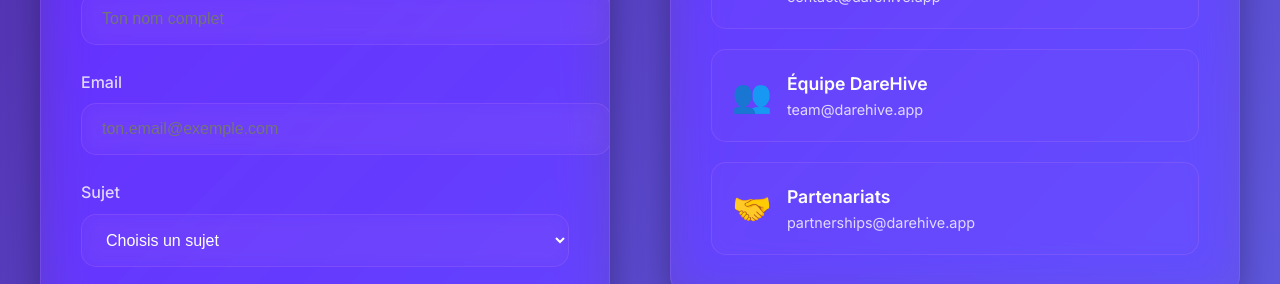
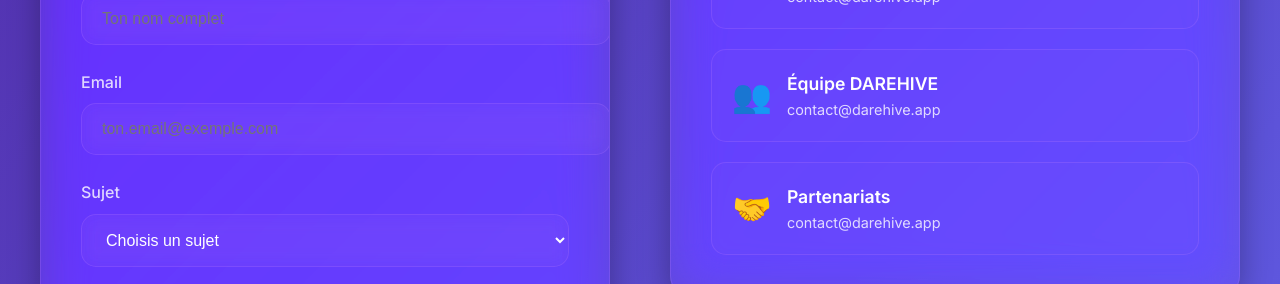
Before and after one commit to RaphPitz/darehive-site, a Next.js app: page /contact in a window 1280 px wide. Shown: the part 790-1074 px from the top of the page. Built offline with nearby package versions, Linux system fonts and the light colour scheme.

Commit message:
Tous les mails de contact redirigés vers contact@darehive.app (CGU, page contact, etc.)

```diff
--- a/src/app/contact/page.tsx
+++ b/src/app/contact/page.tsx
@@ -219,7 +219,7 @@
                   </a>
 
                   <a
-                    href="mailto:team@darehive.app"
+                    href="mailto:contact@darehive.app"
                     style={{
                       display: 'flex',
                       alignItems: 'center',
@@ -235,13 +235,13 @@
                   >
                     <span style={{ fontSize: '2rem' }}>👥</span>
                     <div>
-                      <div style={{ fontWeight: '600', fontSize: '1.1rem' }}>Équipe DareHive</div>
-                      <div style={{ color: 'var(--text-secondary)', fontSize: '0.9rem' }}>team@darehive.app</div>
+                      <div style={{ fontWeight: '600', fontSize: '1.1rem' }}>Équipe DAREHIVE</div>
+                      <div style={{ color: 'var(--text-secondary)', fontSize: '0.9rem' }}>contact@darehive.app</div>
                     </div>
                   </a>
 
                   <a
-                    href="mailto:partnerships@darehive.app"
+                    href="mailto:contact@darehive.app"
                     style={{
                       display: 'flex',
                       alignItems: 'center',
@@ -258,7 +258,7 @@
                     <span style={{ fontSize: '2rem' }}>🤝</span>
                     <div>
                       <div style={{ fontWeight: '600', fontSize: '1.1rem' }}>Partenariats</div>
-                      <div style={{ color: 'var(--text-secondary)', fontSize: '0.9rem' }}>partnerships@darehive.app</div>
+                      <div style={{ color: 'var(--text-secondary)', fontSize: '0.9rem' }}>contact@darehive.app</div>
                     </div>
                   </a>
                 </div>
```
Also changed, not shown: src/app/cgu/page.tsx (+4 -4 lines).
